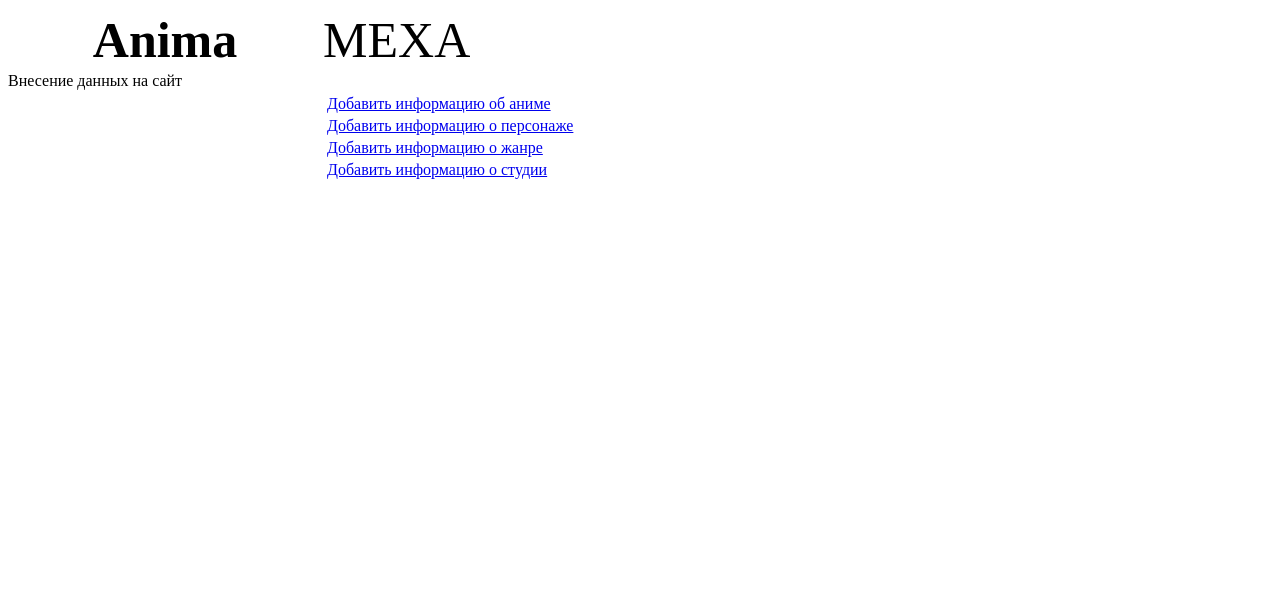
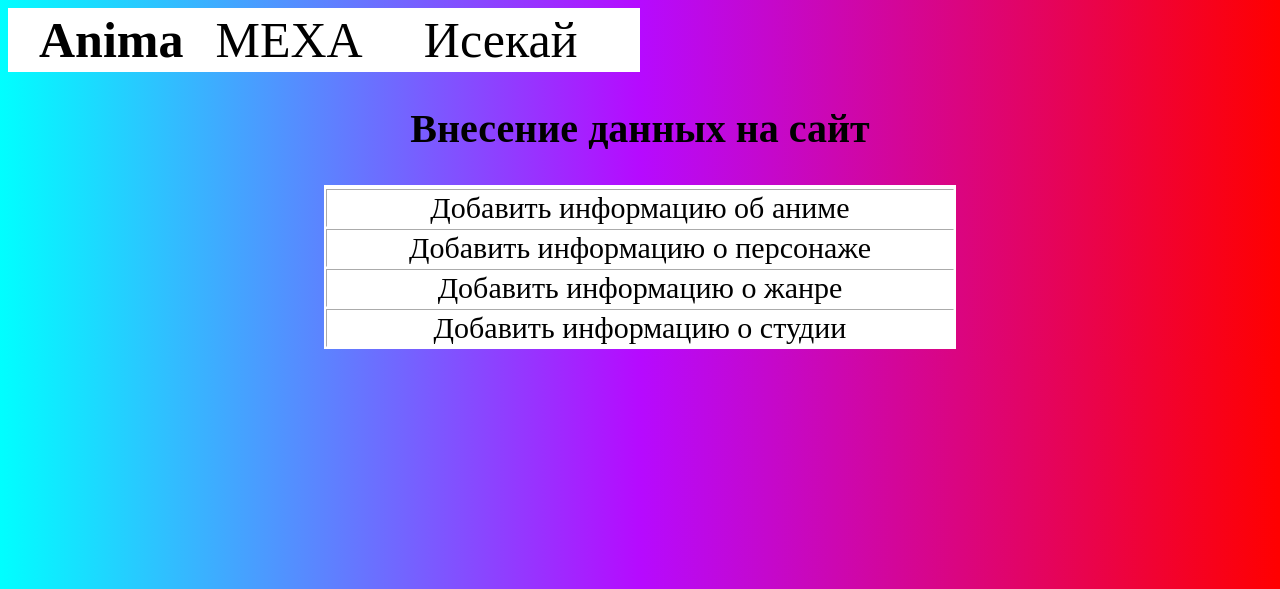
Before and after one commit to turueee/Anima, a Flask app: page / in a window 1280 px wide. Shown: the top 589 px of the page. Run offline with Flask 3, Linux system fonts and the light colour scheme; data comes from the database, SQL or seed files in the repository; both versions use the stored data as it was after the commit.

Commit message:
Правка стилей

```diff
--- a/app.py
+++ b/app.py
@@ -3,16 +3,9 @@ from flask import render_template
 from flask import url_for
 from flask import request
 
-from data import mexadatas
-from data import anistudio
-from data import aniinfo
-from data import infcharacters
-from data import photocharacters
-from data import groopphoto
-from data import add_information_to_about_anime_database
-from data import add_information_to_character_database
-from data import add_information_to_id_genre_database
-from data import add_information_to_studio_database
+from data import mexadatas, anistudio, aniinfo, infcharacters, photocharacters, groopphoto, \
+    add_information_to_about_anime_database, add_information_to_character_database, \
+    add_information_to_id_genre_database, add_information_to_studio_database,all_genres
 
 app = Flask(__name__)
 
@@ -20,13 +13,16 @@ app = Flask(__name__)
 @app.route('/anima')
 @app.route("/")
 def Anima():
-    return render_template('anima.html')
+    return render_template('anima.html',
+                           genres=all_genres())
 
 
-@app.route('/mexa')
-def mexa():
+@app.route('/mexa/<name>')
+def mexa(name):
     return render_template('mexa.html',
-                           names=mexadatas()
+                           names=mexadatas(name),
+                           title=name,
+                           genres=all_genres()
                            )
 
 
@@ -38,7 +34,8 @@ def mex(name):
                            infcharacter=infcharacters(name),
                            photocharacter=photocharacters(name),
                            groop=name,
-                           **aniinfo(name))
+                           **aniinfo(name),
+                           genres=all_genres())
 
 
 @app.route('/create_about_anime/', methods=['post', 'get'])
@@ -59,8 +56,8 @@ def create_studio():
     message = ""
     if request.method == 'POST':
         studio = request.form.get('studio')
-        id_genre = request.form.get('engname')
-        add_information_to_studio_database(studio, id_genre)
+        id_anime = request.form.get('id_anime')
+        add_information_to_studio_database(studio, id_anime)
     return render_template('create_studio.html', message=message)
 
 
--- a/data.py
+++ b/data.py
@@ -8,10 +8,15 @@ def dataconecter(query):
     return cur
 
 
-def mexadatas():
-    data = dataconecter("SELECT rusname,engname FROM about_anime")
+def mexadatas(genr):
+    id_gen = dataconecter(f"SELECT id_genre FROM id_genre WHERE genre='{genr}'").fetchone()[0]
+    data = dataconecter(f"SELECT rusname,engname FROM about_anime WHERE id_genre={id_gen}")
     return (dict(data.fetchall()))
 
+def all_genres():
+    genres = dataconecter("SELECT genre FROM id_genre").fetchall()
+    gen=[i[0] for i in genres]
+    return(gen)
 
 def anistudio(studioname):
     id = dataconecter(f"SELECT id_anime FROM about_anime WHERE engname = '{studioname}'").fetchone()[0]
--- a/static/CSS/anima.css
+++ b/static/CSS/anima.css
@@ -9,3 +9,21 @@ text-decoration:none
 }
 a.menumexa:hover{color:grey;
 text-decoration:none}
+
+body{
+	 background-image: linear-gradient(to right,#00FFFF,#b60aff,red);
+	 color:transparent;
+	 background-size: no-repeat;
+	 background-position: center;
+	 background-size: cover;
+}
+
+h2{color:black;
+font-size:40px}
+
+a.add{color:black;
+font-size:30px;
+text-decoration:none
+}
+a.add:hover{color:grey;
+text-decoration:none}
--- a/templates/anima.html
+++ b/templates/anima.html
@@ -9,15 +9,19 @@
 <table>
     <tr>
         <th><a class='menumexa' href={{url_for('Anima')}}>Anima</a></th>
-        <td><a class='menumexa' href={{url_for('mexa')}}>MEXA</a></td>
+        {% for gen in genres -%}
+        <td><a class='menumexa' href={{url_for('mexa',name=gen)}}>{{gen}}</a></td>
+        {% endfor -%}
     </tr>
 </table>
-<table align = 'center'>
-        <tr>Внесение данных на сайт</tr>
-        <tr><td><a href={{url_for('create_about_anime')}}>Добавить информацию об аниме</a></td></tr>
-        <tr><td><a href={{url_for('create_character')}}>Добавить информацию о персонаже</a></td></tr>
-        <tr><td><a href={{url_for('create_id_genre')}}>Добавить информацию о жанре</a></td></tr>
-        <tr><td><a href={{url_for('create_studio')}}>Добавить информацию о студии</a></td></tr>
+<center>
+<table border="1">
+    <tr><h2>Внесение данных на сайт</h2></tr>
+        <tr><td><center><a class = 'add' href={{url_for('create_about_anime')}}>Добавить информацию об аниме</a></center></td></tr>
+        <tr><td><center><a class = 'add' href={{url_for('create_character')}}>Добавить информацию о персонаже</a></center></td></tr>
+    <tr><td><center><a class = 'add' href={{url_for('create_id_genre')}}>Добавить информацию о жанре</a></center></td></tr>
+        <tr><td><center><a class = 'add' href={{url_for('create_studio')}}>Добавить информацию о студии</a></center></td></tr>
 </table>
+</center>
 </body>
 </html>
--- a/templates/create_about_anime.html
+++ b/templates/create_about_anime.html
@@ -8,8 +8,7 @@
 <table>
     <tr>
         <th><a class='menumexa' href={{url_for('Anima')}}>Anima</a></th>
-        <td><a class='menumexa' href={{url_for('mexa')}}>MEXA</a></td>
-        <td><a class = 'menumexa' href={{url_for('create_about_anime')}}>Добавить</a></td>
+
     </tr>
 </table>
 {% if message %}
--- a/templates/create_character.html
+++ b/templates/create_character.html
@@ -8,7 +8,6 @@
 <table>
     <tr>
         <th><a class='menumexa' href={{url_for('Anima')}}>Anima</a></th>
-        <td><a class='menumexa' href={{url_for('mexa')}}>MEXA</a></td>
     </tr>
 </table>
 {% if message %}
--- a/templates/create_id_genre.html
+++ b/templates/create_id_genre.html
@@ -8,7 +8,6 @@
 <table>
     <tr>
         <th><a class='menumexa' href={{url_for('Anima')}}>Anima</a></th>
-        <td><a class='menumexa' href={{url_for('mexa')}}>MEXA</a></td>
     </tr>
 </table>
 {% if message %}
--- a/templates/create_studio.html
+++ b/templates/create_studio.html
@@ -8,7 +8,6 @@
 <table>
     <tr>
         <th><a class='menumexa' href={{url_for('Anima')}}>Anima</a></th>
-        <td><a class='menumexa' href={{url_for('mexa')}}>MEXA</a></td>
     </tr>
 </table>
 {% if message %}
@@ -22,7 +21,7 @@
     </p>
     <p>
         <label for="id_anime">id_anime</label>
-        <input type="text" name="id_anime">
+        <input type="integer" name="id_anime">
     </p>
     <p>
     <input type="submit">
```
Also changed, not shown: templates/base.html (+6 -5 lines), templates/mexa.html (+4 -3 lines), Animedata.db, static/pictures/Darling/princessa.jpg (deleted).
